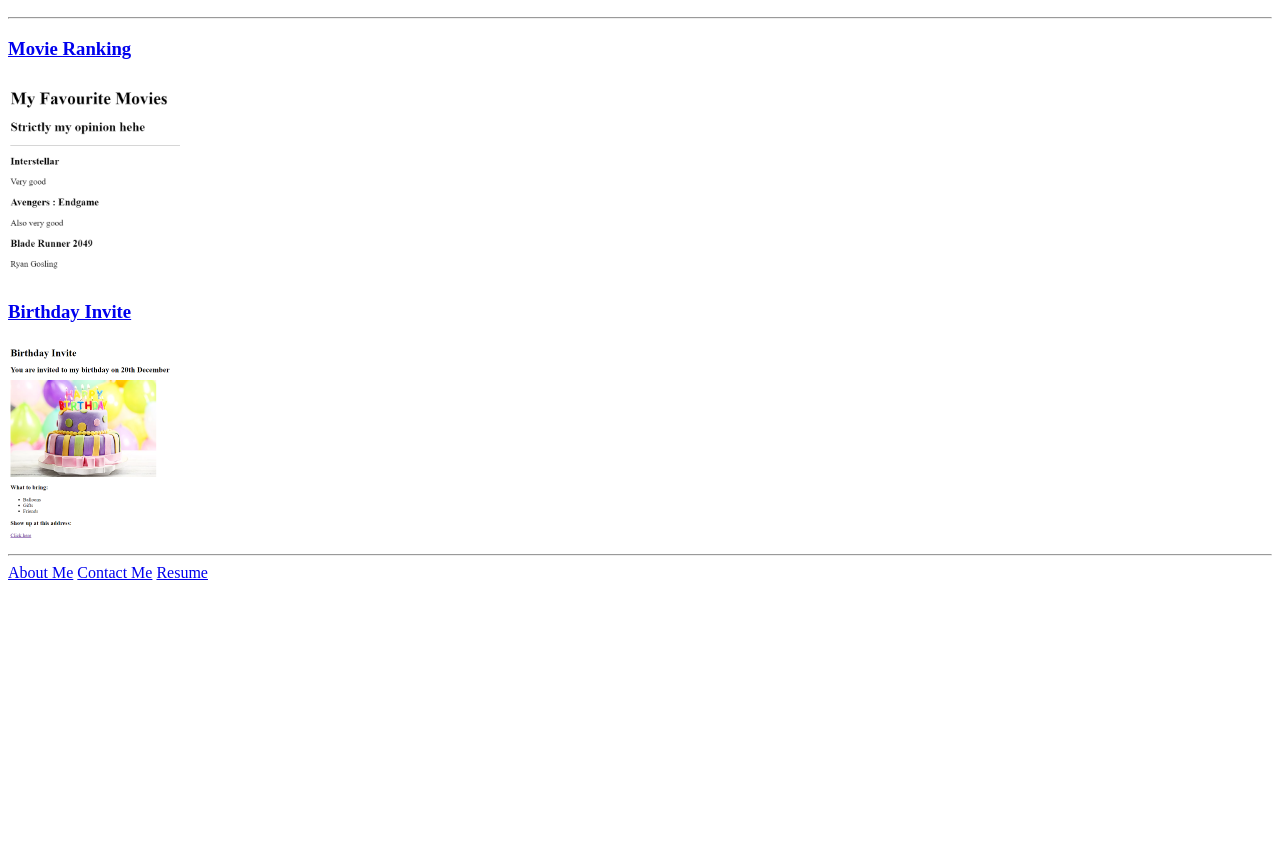
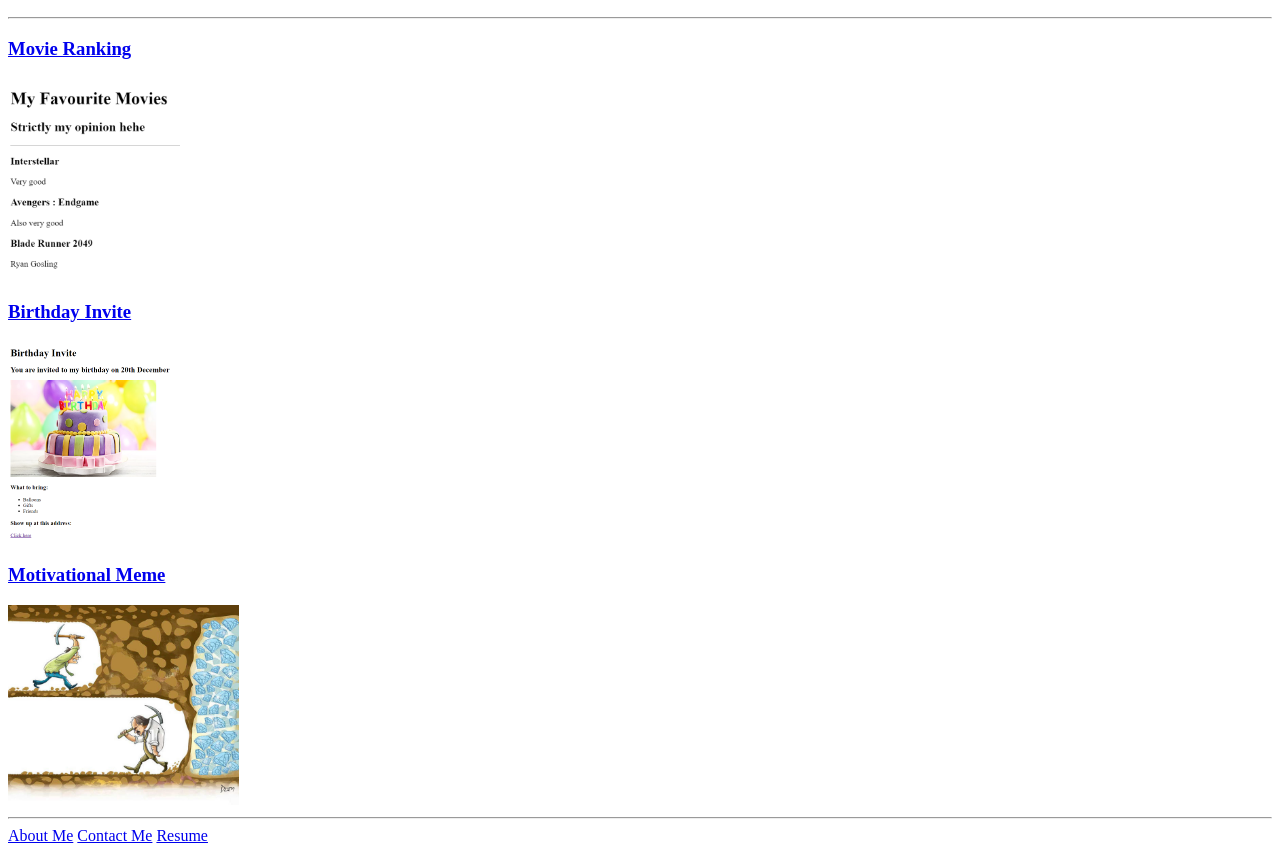
Before and after one commit to priyanshutryingtocode/Portfolio, a plain HTML site: page index.html in a window 1280 px wide. Shown: the part 110-963 px from the top of the page. Before the commit the page ends 800 px from the top, so only its background shows below. Drawn offline with Linux system fonts and the light colour scheme.

Commit message:
Update index.html

```diff
--- a/index.html
+++ b/index.html
@@ -19,6 +19,9 @@
     <h3><a href="./public/birthday-invite.html">Birthday Invite</a></h3>
     <img src="assets/images/bdayinvite.png" height="200" alt="Birthday Invite" />
 
+    <h3><a href="./meme.html">Motivational Meme</a></h3>
+    <img src="./assets/images/Meme.jpg" height="200" alt="Meme" />
+
     <hr />
 
     <a href="./public/about.html">About Me</a>
```
